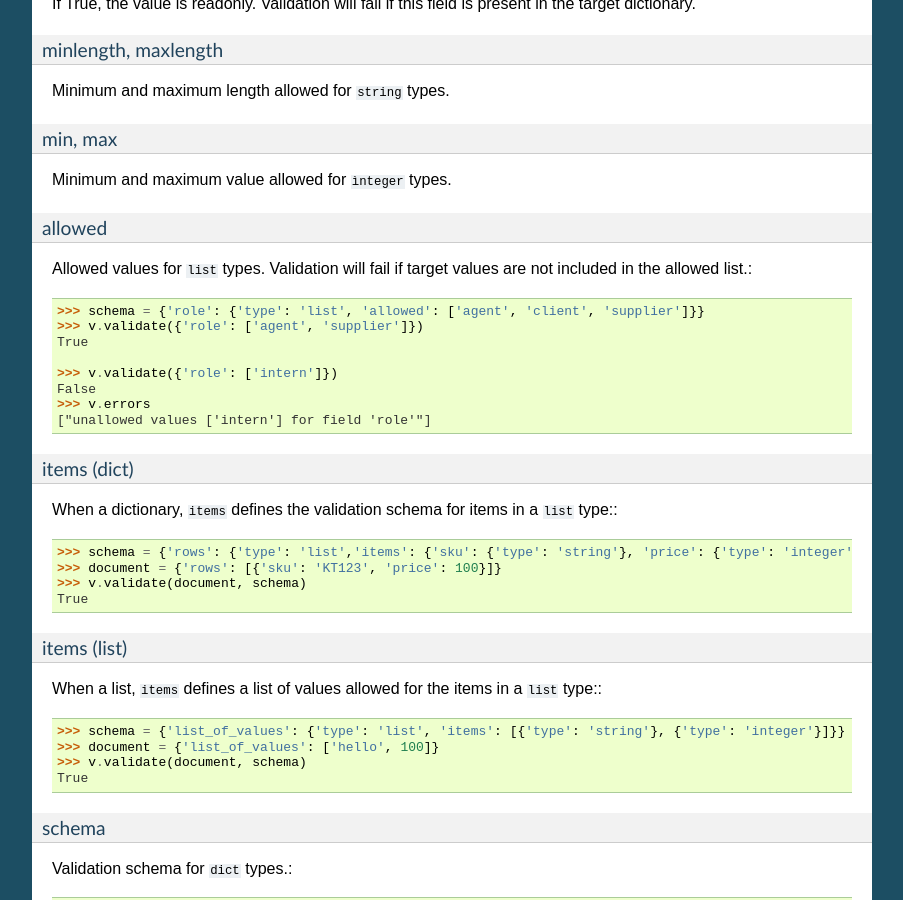
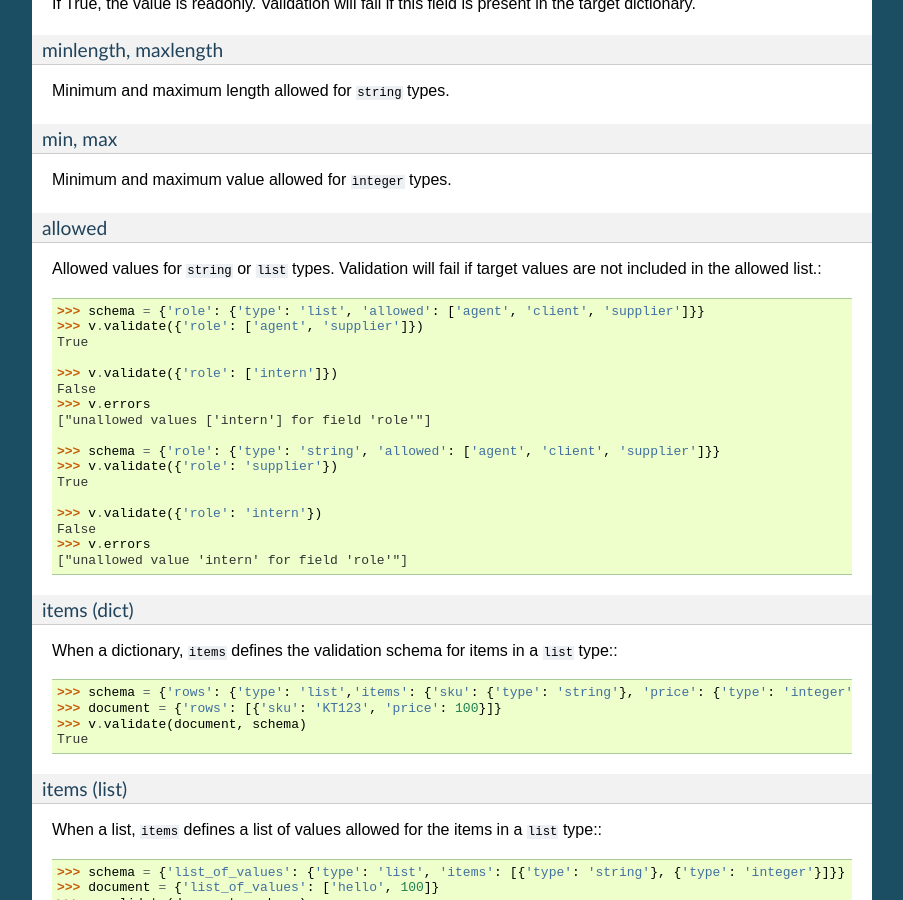
Before and after one commit to pyeve/cerberus, a Sphinx documentation site: the page built from docs/index.rst, in a window 1280 px wide and 900 px high, scrolled down 3017 px. Shown: the whole window, without its empty margins (198-1101 px from the left). Built offline with Sphinx 7.4.7, drawn with Linux system fonts in a browser that asks for light colours.

Commit message:
Documentation for allowed rule on strings

```diff
--- a/docs/index.rst
+++ b/docs/index.rst
@@ -182,8 +182,8 @@ Minimum and maximum value allowed for ``ìnteger`` types.
 
 allowed
 '''''''
-Allowed values for ``list`` types. Validation will fail if target values are
-not included in the allowed list.::
+Allowed values for ``string`` or ``list`` types. Validation will fail if
+target values are not included in the allowed list.::
 
     >>> schema = {'role': {'type': 'list', 'allowed': ['agent', 'client', 'supplier']}}
     >>> v.validate({'role': ['agent', 'supplier']})
@@ -193,6 +193,15 @@ not included in the allowed list.::
     False
     >>> v.errors
     ["unallowed values ['intern'] for field 'role'"]
+
+    >>> schema = {'role': {'type': 'string', 'allowed': ['agent', 'client', 'supplier']}}
+    >>> v.validate({'role': 'supplier'})
+    True
+
+    >>> v.validate({'role': 'intern'})
+    False
+    >>> v.errors
+    ["unallowed value 'intern' for field 'role'"]
 
 items (dict)
 ''''''''''''
```
